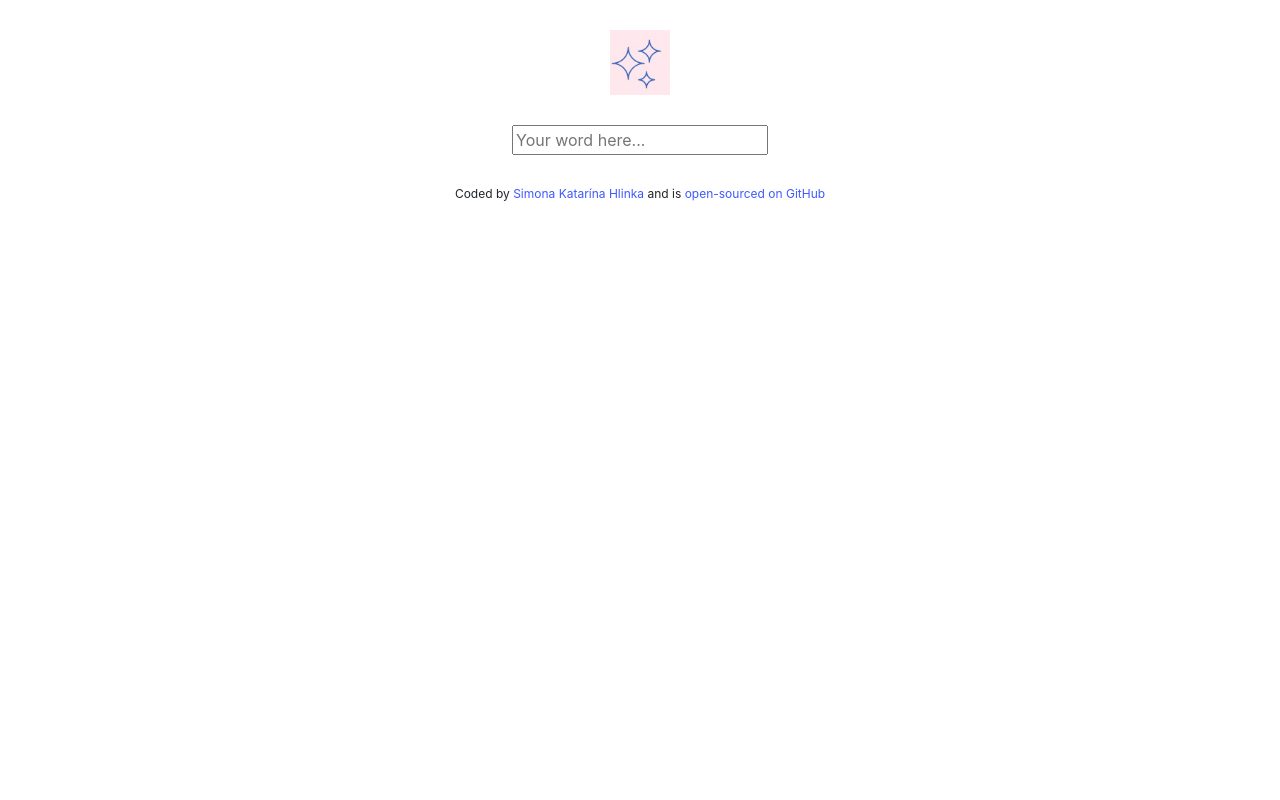
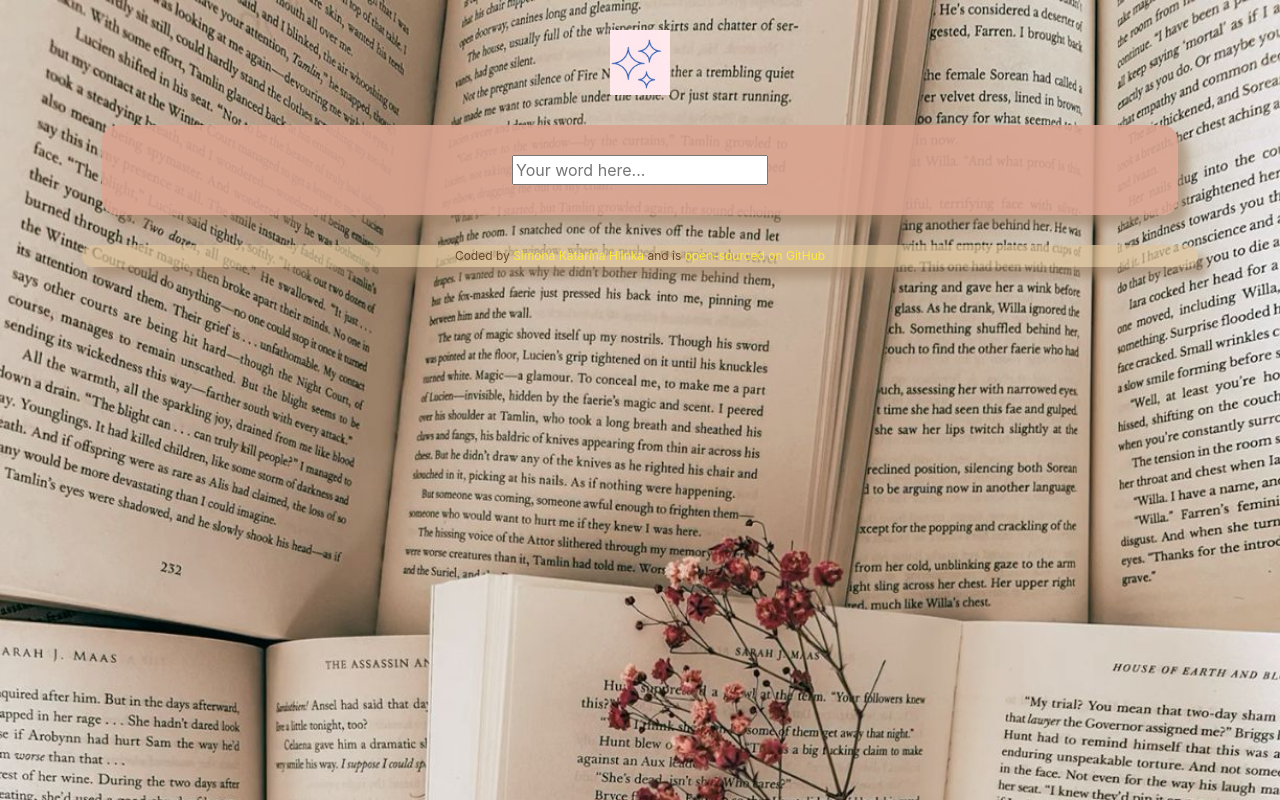
Before and after one commit to SimonaKatarina/skh-dictionary, a React (Create React App) app: page / in a window 1280 px wide. Built offline with nearby package versions, Linux system fonts and the light colour scheme.

Commit message:
Sectioning and CSS editing
A few first CSS edits started

```diff
--- a/src/App.css
+++ b/src/App.css
@@ -1,3 +1,12 @@
+body {
+  background-image:url("book_backround.jpg");
+  background-repeat: no-repeat;
+  background-size: cover;
+  background-color:#9B7D61;
+  color:#694628;
+
+}
+
 .App-header {
   margin: 30px 0;
 }
@@ -12,9 +21,14 @@
   text-align: center;
   font-size: 12px;
   margin: 30px 0;
-}
+  background-color: rgb(223, 195, 155, 0.7);
+  padding: 2px;
+  border-radius: 16px;
+  box-shadow: 10px 10px 10px 0px rgb(155, 125, 97, 0.6);
+  }
 
 .App a {
   text-decoration: none;
-  color: rgb(61, 90, 255);
+  color: #ffeb38;
+
 }
--- a/src/Dictionary.css
+++ b/src/Dictionary.css
@@ -1,4 +1,13 @@
 .Search {
 text-align: center;
 margin: 0 auto;
+
 }
+
+.Dictionary section {
+   background-color: rgb(218, 163, 143, 0.9);
+   padding: 30px;
+   margin: 20px;
+   border-radius: 16px;
+  box-shadow: 10px 10px 10px 0px rgb(155, 125, 97, 0.6);
+}
--- a/src/Dictionary.js
+++ b/src/Dictionary.js
@@ -28,9 +28,11 @@
 
     return (
         <div className="Dictionary">
+          <section>
           <form className="Search" onSubmit={search}>
             <input  type="search" placeholder="Your word here..." onChange={handleKeywordChange} />
           </form>
+          </section>
           <Result results={results}/>
         </div>
     );
--- a/src/Result.js
+++ b/src/Result.js
@@ -7,6 +7,7 @@
     if (props.results){
     return (
         <div className="Results">
+            <section>
             <h2>{props.results.word} </h2>
             {props.results.phonetics.map(function(phonetics, index){
                 return (
@@ -15,11 +16,12 @@
                     </div>
                 )
             })}
+            </section>
             {props.results.meanings.map(function(meaning, index){
                 return (
-                    <div key={index}>
+                    <section key={index}>
                         <Meaning meaning={meaning} />
-                    </div>
+                    </section>
                 )
             })}
         </div>
```
Also changed, not shown: src/backround.jpg (added), src/book_backround.jpg (added).
